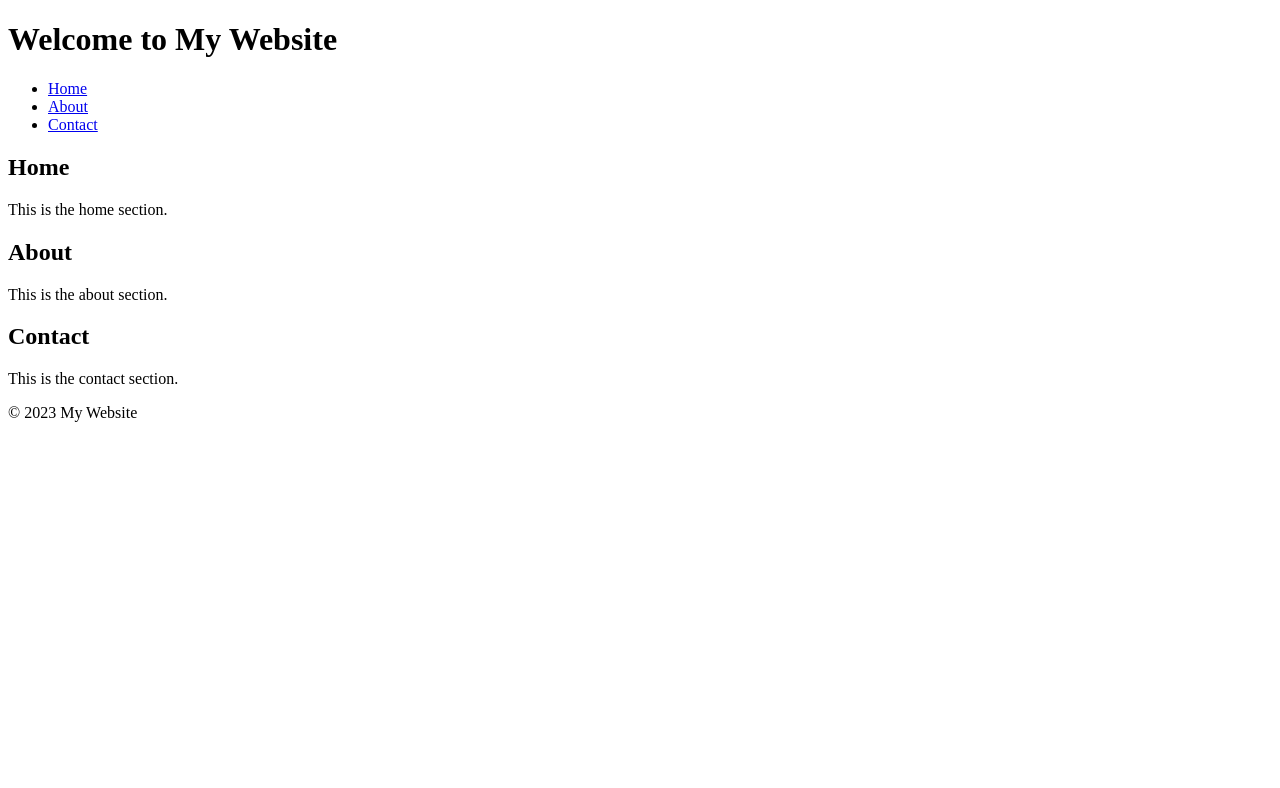
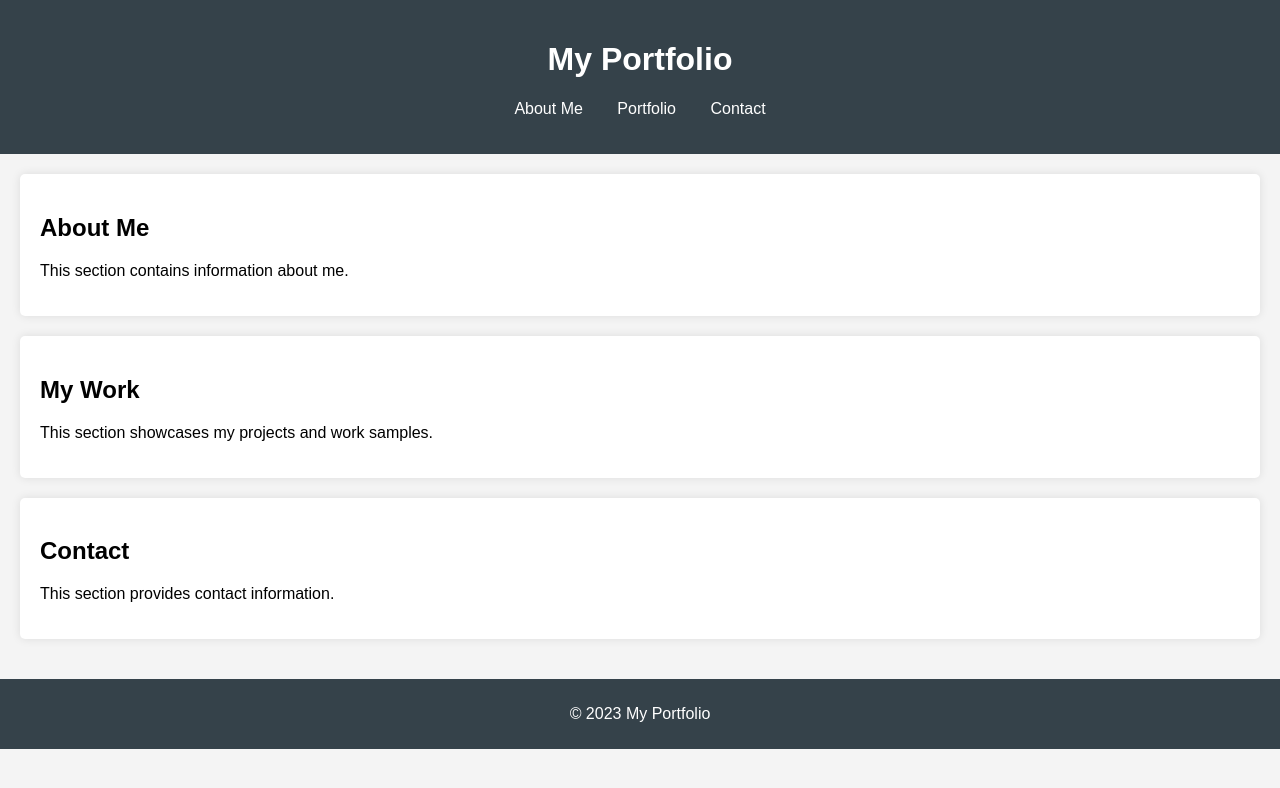
Before and after one commit to nhanntdl98-li/nhanntdl98-li.github.io, a plain HTML site: page index.html in a window 1280 px wide. Drawn offline with Linux system fonts and the light colour scheme.

Commit message:
Add portfolio project structure and initial files

```diff
--- /dev/null
+++ b/css/styles.css
@@ -0,0 +1,50 @@
+body {
+    font-family: Arial, sans-serif;
+    margin: 0;
+    padding: 0;
+    background-color: #f4f4f4;
+}
+
+header {
+    background: #35424a;
+    color: #ffffff;
+    padding: 20px 0;
+    text-align: center;
+}
+
+nav ul {
+    list-style: none;
+    padding: 0;
+}
+
+nav ul li {
+    display: inline;
+    margin: 0 15px;
+}
+
+nav ul li a {
+    color: #ffffff;
+    text-decoration: none;
+}
+
+main {
+    padding: 20px;
+}
+
+section {
+    margin-bottom: 20px;
+    padding: 20px;
+    background: #ffffff;
+    border-radius: 5px;
+    box-shadow: 0 0 10px rgba(0, 0, 0, 0.1);
+}
+
+footer {
+    text-align: center;
+    padding: 10px 0;
+    background: #35424a;
+    color: #ffffff;
+    position: relative;
+    bottom: 0;
+    width: 100%;
+}
--- a/index.html
+++ b/index.html
@@ -3,36 +3,37 @@
 <head>
     <meta charset="UTF-8">
     <meta name="viewport" content="width=device-width, initial-scale=1.0">
-    <title>My Website</title>
-    <link rel="stylesheet" href="styles.css">
+    <title>My Portfolio</title>
+    <link rel="stylesheet" href="css/styles.css">
 </head>
 <body>
     <header>
-        <h1>Welcome to My Website</h1>
+        <h1>My Portfolio</h1>
         <nav>
             <ul>
-                <li><a href="#home">Home</a></li>
-                <li><a href="#about">About</a></li>
+                <li><a href="#about">About Me</a></li>
+                <li><a href="#portfolio">Portfolio</a></li>
                 <li><a href="#contact">Contact</a></li>
             </ul>
         </nav>
     </header>
     <main>
-        <section id="home">
-            <h2>Home</h2>
-            <p>This is the home section.</p>
+        <section id="about">
+            <h2>About Me</h2>
+            <p>This section contains information about me.</p>
         </section>
-        <section id="about">
-            <h2>About</h2>
-            <p>This is the about section.</p>
+        <section id="portfolio">
+            <h2>My Work</h2>
+            <p>This section showcases my projects and work samples.</p>
         </section>
         <section id="contact">
             <h2>Contact</h2>
-            <p>This is the contact section.</p>
+            <p>This section provides contact information.</p>
         </section>
     </main>
     <footer>
-        <p>&copy; 2023 My Website</p>
+        <p>&copy; 2023 My Portfolio</p>
     </footer>
+    <script src="js/scripts.js"></script>
 </body>
 </html>
--- /dev/null
+++ b/js/scripts.js
@@ -0,0 +1 @@
+// This file is intentionally left blank.
```
Also changed, not shown: 1 other file.
